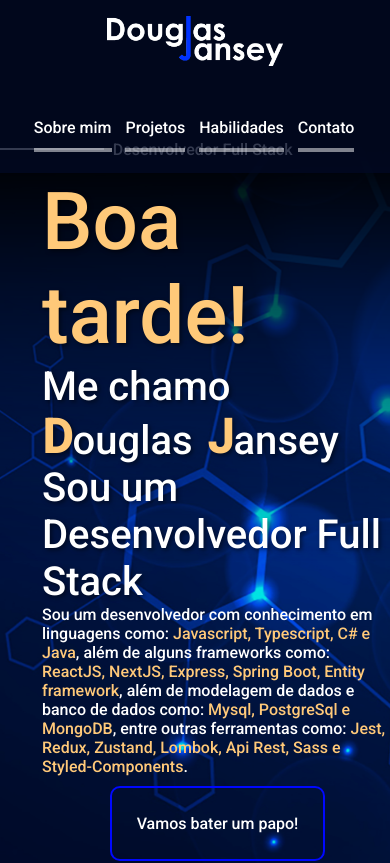
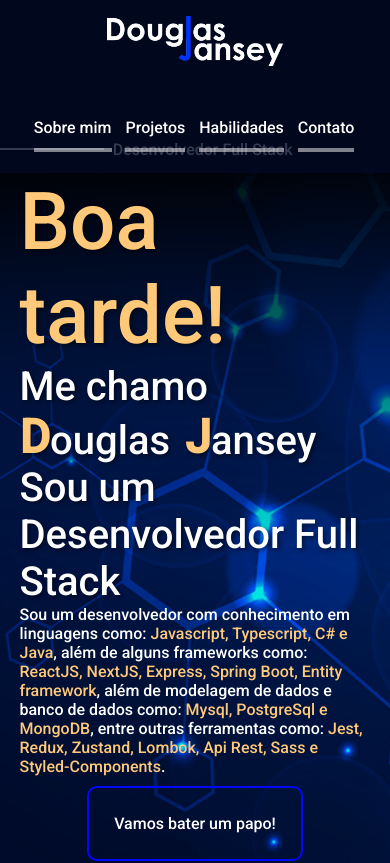
Before and after one commit to DouglasJansey/portf-oio, a Next.js app: page / in a window 390 px wide. Shown: the top 863 px of the page. Built offline with nearby package versions, Linux system fonts and the light colour scheme.

Commit message:
fix align center css main container

```diff
--- a/src/components/main/Main.module.sass
+++ b/src/components/main/Main.module.sass
@@ -282,6 +282,7 @@
         margin-top: 60px
     .containerMainText
         width: 90%
+        margin: 0
     .containerPortfolio
         padding: 0
         a
@@ -301,6 +302,7 @@
         margin-top: 140px
     .containerLinkSocial
         width: auto
+        height: 100%
     .containerSocial
         white-space: nowrap
         justify-content: space-between
```
